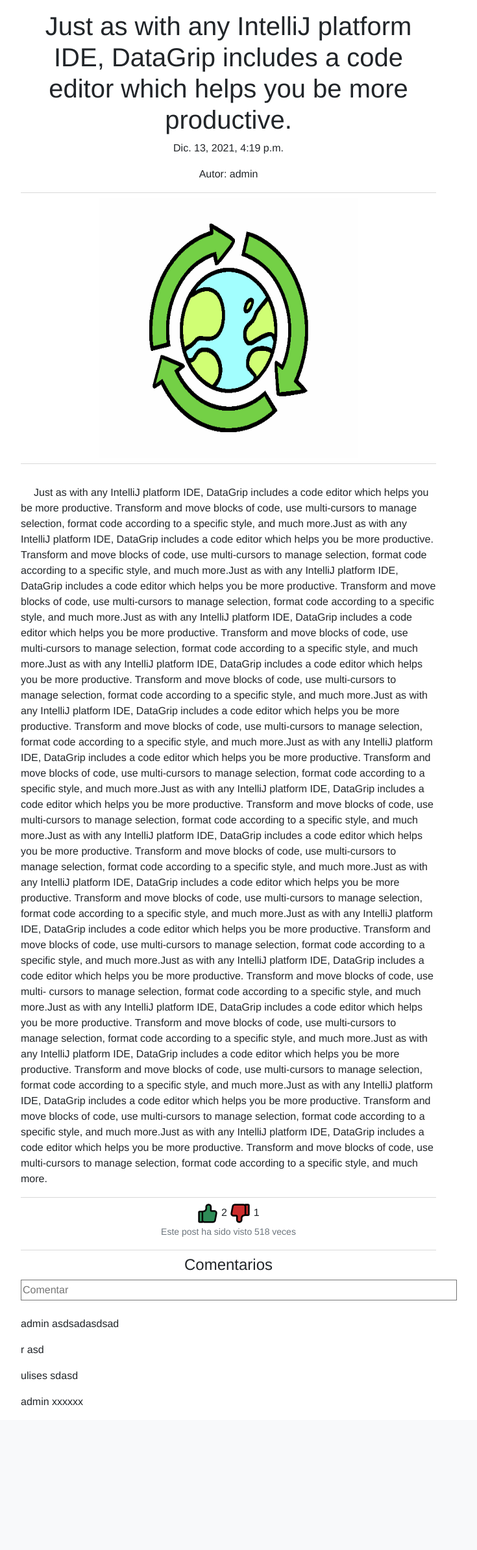
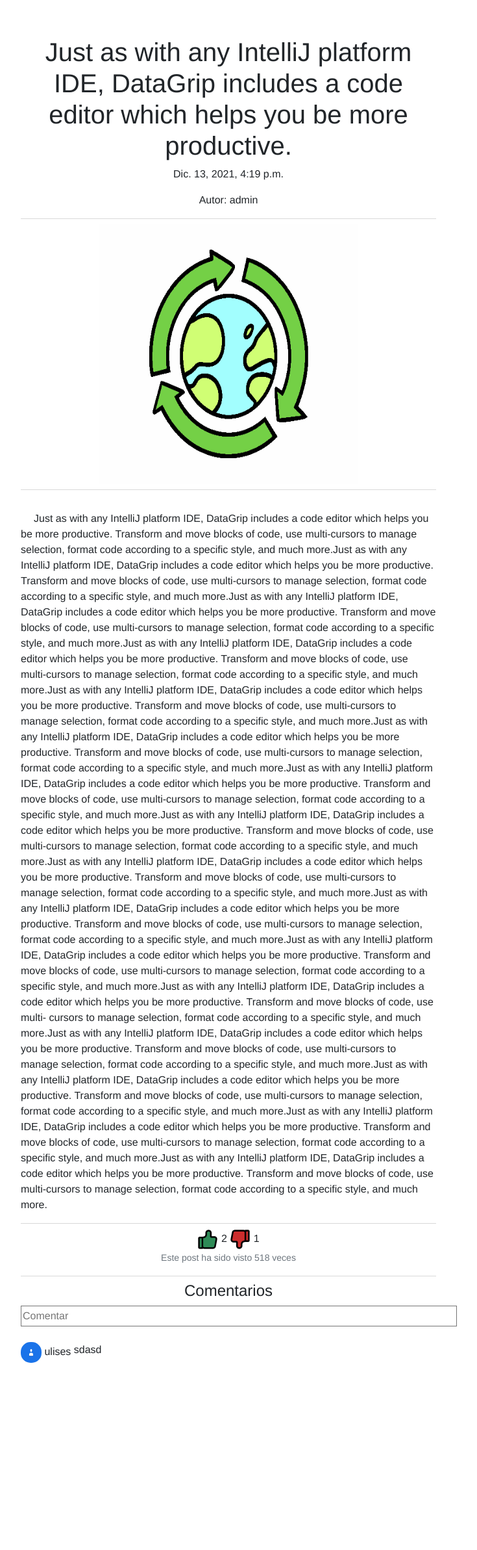
Before and after one commit to ulisespallares888/blog_informatorio, a Django app: page /leer_posteo/10 in a window 1280 px wide. Shown: the part 64-2449 px from the top of the page at 65% size, without its empty margins (288-1023 px from the left). Before the commit the page ends 2227 px from the top, so only its background shows below. Run offline with Django 3.2, Linux system fonts and the light colour scheme; a user stored in the database is signed in; data comes from the database, SQL or seed files in the repository; both versions use the stored data as it was after the commit; some libraries are stand-ins or nearby versions.

Commit message:
cambios varios

```diff
--- a/blog/feed/static/css/estilos.css
+++ b/blog/feed/static/css/estilos.css
@@ -180,7 +180,7 @@ a {
 }
 
 #global_comentarios{
-  height: 10rem;
+  height: 20rem;
 	width: auto;
 	overflow-y: scroll;
 }
--- a/blog/feed/templates/leer_post.html
+++ b/blog/feed/templates/leer_post.html
@@ -6,14 +6,11 @@
 <!--
     Acá se va mostrar el post enterito con comentarios y todo
  -->
-<h1>acá se puede leer el post completo</h1>
-
-
-
 
 <div>
-    <br>
+
 <div class="leer_post">
+    <br><br><br><br><br>
     {% if un_posteo %}
     <h1>{{ un_posteo.titulo }}</h1>
     <p>{{ un_posteo.creado_en }}</p>
@@ -61,15 +58,23 @@
     <div id="mensajes">
     {% for un_comentario in comentarios_del_posteo %}
         <div class="box01">
+            {% for usuario in usuarios %}
+
             <div class="box02" >
-                {{ un_comentario.nombre_comentador }}
+               {% if usuario.id == un_comentario.comentador_id %}
+                <img src="{{usuario.foto.url}}" alt="" style="width: 2rem; height: 2rem; border-radius: 15px;">
+
+                {{un_comentario.nombre_comentador}}
+
             </div>
             &nbsp;
             <div class="box03" >
-                <p> {{ un_comentario.contenido }}</p>
+                 {{ un_comentario.contenido }}
             </div>
-            <br>
+            {% endif %}
+            {% endfor %}
         </div>
+
 
     {% endfor %}
     </div>
--- a/blog/feed/views.py
+++ b/blog/feed/views.py
@@ -41,7 +41,10 @@ def leer_posteo(request,id):
     un_posteo.visitas += 1
     un_posteo.save()
     comentarios_del_posteo = comentario.objects.filter(post_id=id,aprobado=True).order_by('creado_en').reverse()
-    contexto = {'un_posteo':un_posteo,'comentarios_del_posteo':comentarios_del_posteo}
+    usuarios_user = User.objects.filter(id__in=comentarios_del_posteo.values('comentador_id'))
+    usuarios = usuario.objects.filter(usuario_fk_id__in=usuarios_user.values('id'))
+    print(usuarios)
+    contexto = {'un_posteo':un_posteo,'comentarios_del_posteo':comentarios_del_posteo,'usuarios':usuarios}
     return render(request,"leer_post.html",contexto)
 
 @login_required
```
Also changed, not shown: blog/db.sqlite3, blog/media/fotos_perfil/foto_default.jpg (added), blog/media/fotos_perfil/foto_default_ZwPLi6k.jpg (added), blog/media/fotos_perfil/foto_default_b32LTrE.jpg (added), blog/media/fotos_perfil/foto_default_zkv3VE2.jpg (added).
